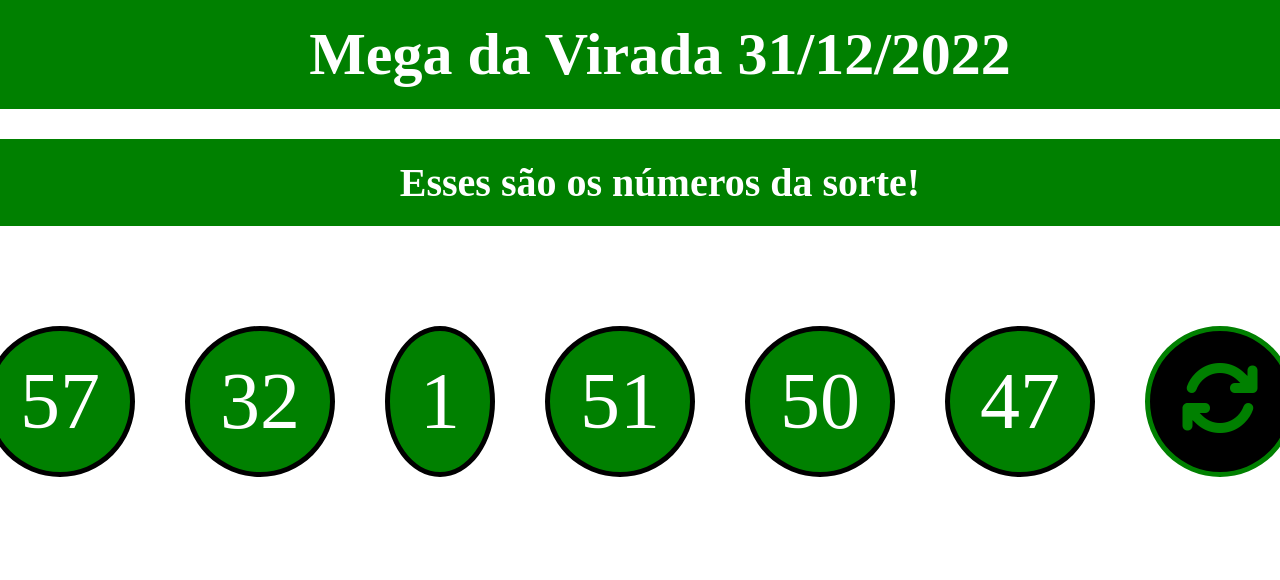
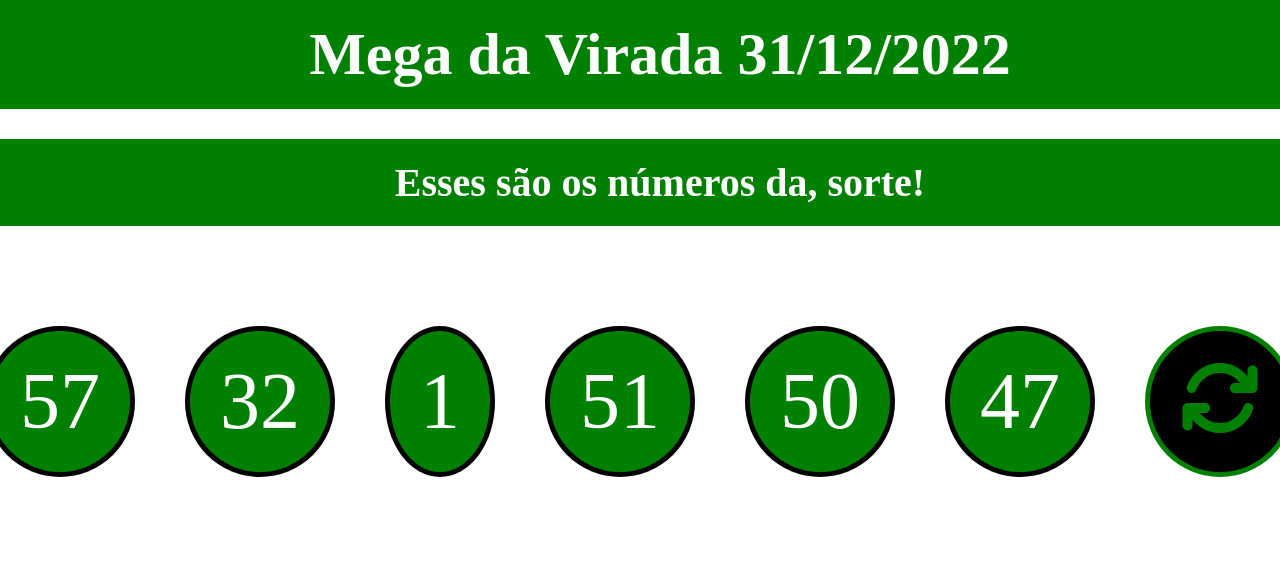
Before and after one commit to Arthuremilio/gerador-de-numeros-mega-da-virada, a plain HTML site: page index.html in a window 1280 px wide. Shown: the top 580 px of the page. Drawn offline with Linux system fonts and the light colour scheme.

Commit message:
Update index.html

```diff
--- a/index.html
+++ b/index.html
@@ -10,7 +10,7 @@
 
     <header>
         <h1> Mega da Virada 31/12/2022</h1>
-        <h2> Esses são os números da sorte!</h2>
+        <h2> Esses são os números da, sorte!</h2>
     </header>
 
 <body>
```
